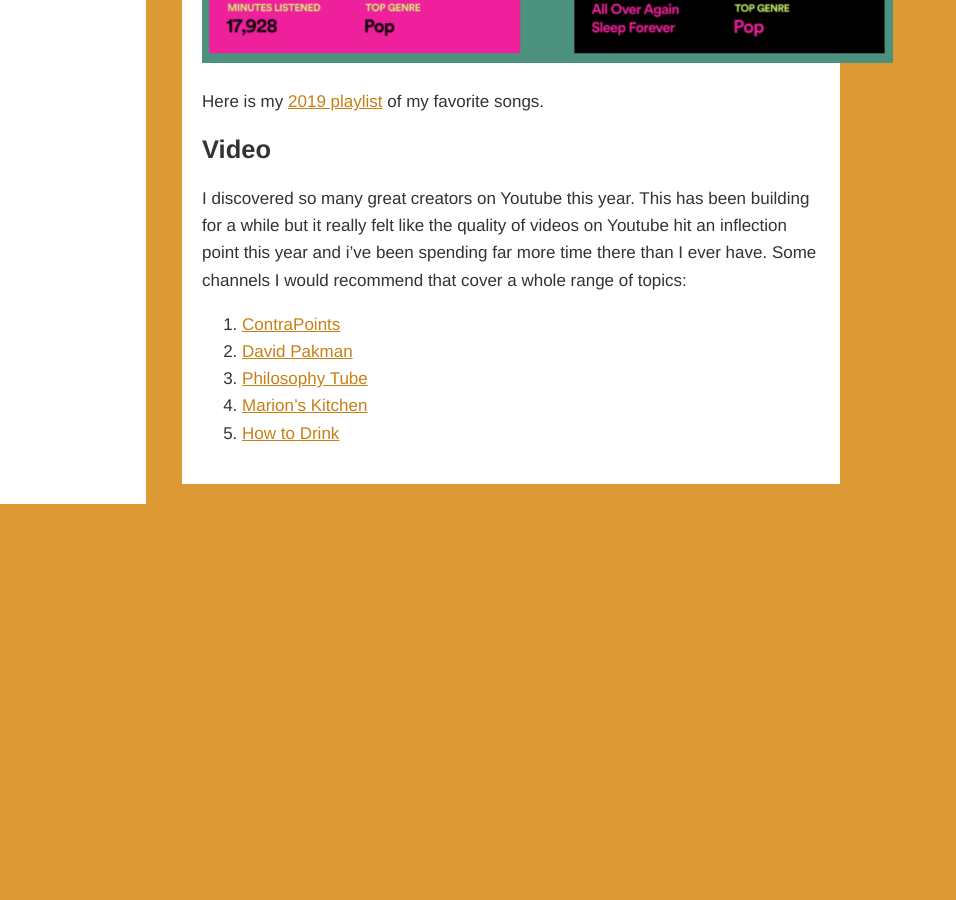
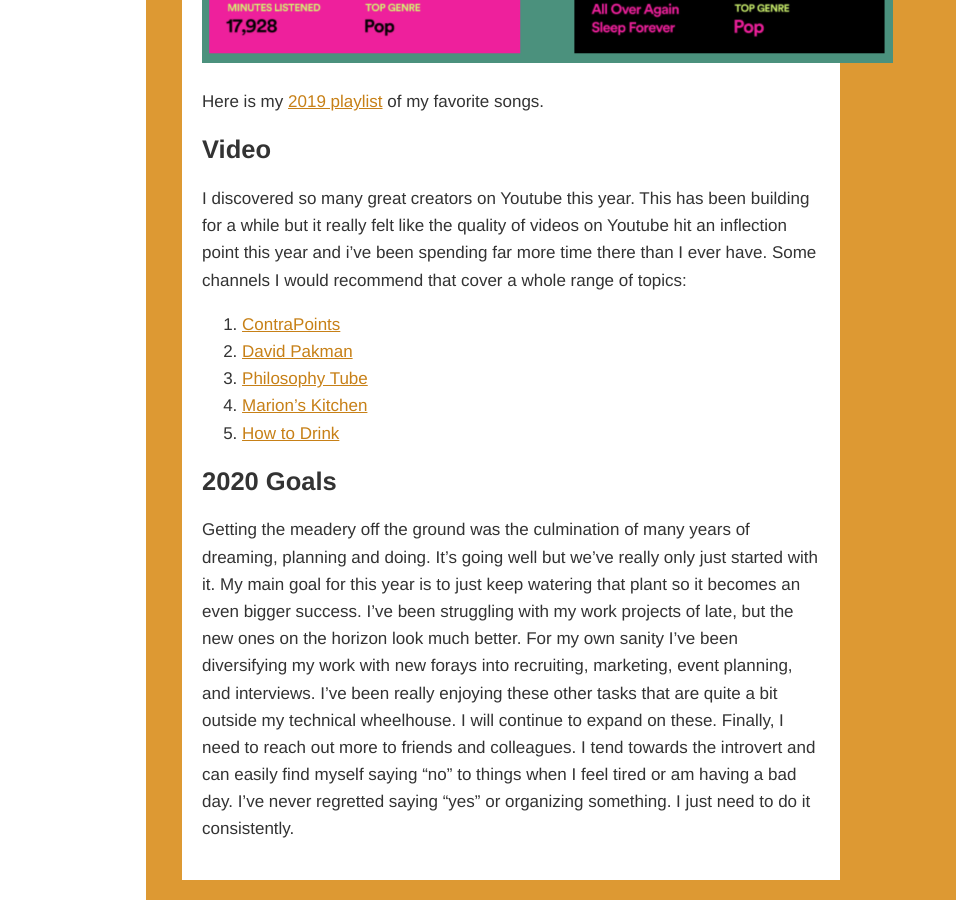
Before and after one commit to chrisopeterson/chrisopeterson.github.io, a Jekyll site: the page built from _posts/2019-12-24-2019-year-review.md, in a window 1280 px wide and 900 px high, scrolled down 3757 px. Shown: the whole window, without its empty margins (0-956 px from the left). Built offline with Jekyll 4.4.1, drawn with Linux system fonts in a browser that asks for light colours; before the commit the page ends 4261 px from its top, so only the background shows below that.

Commit message:
Forgot to add goals section!

```diff
--- a/_posts/2019-12-24-2019-year-review.md
+++ b/_posts/2019-12-24-2019-year-review.md
@@ -68,3 +68,9 @@ I discovered so many great creators on Youtube this year. This has been building
 3. [Philosophy Tube](https://www.youtube.com/user/thephilosophytube)
 4. [Marion's Kitchen](https://www.youtube.com/channel/UCN1h109PDDp_wYIFsoWmZrQ)
 5. [How to Drink](https://www.youtube.com/channel/UCioZY1p0bZ4Xt-yodw8_cBQ)
+
+## 2020 Goals
+
+Getting the meadery off the ground was the culmination of many years of dreaming, planning and doing. It's going well but we've really only just started with it. My main goal for this year is to just keep watering that plant so it becomes an even bigger success.
+I've been struggling with my work projects of late, but the new ones on the horizon look much better. For my own sanity I've been diversifying my work with new forays into recruiting, marketing, event planning, and interviews. I've been really enjoying these other tasks that are quite a bit outside my technical wheelhouse. I will continue to expand on these.
+Finally, I need to reach out more to friends and colleagues. I tend towards the introvert and can easily find myself saying "no" to things when I feel tired or am having a bad day. I've never regretted saying "yes" or organizing something. I just need to do it consistently.
```
